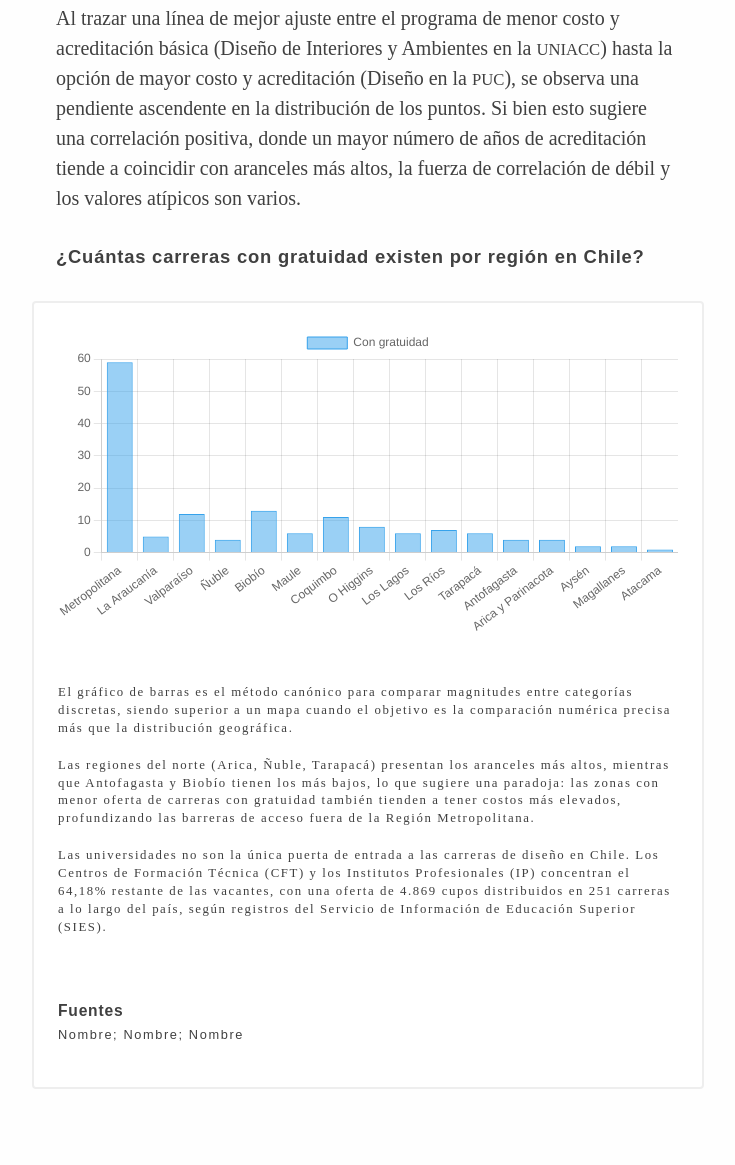
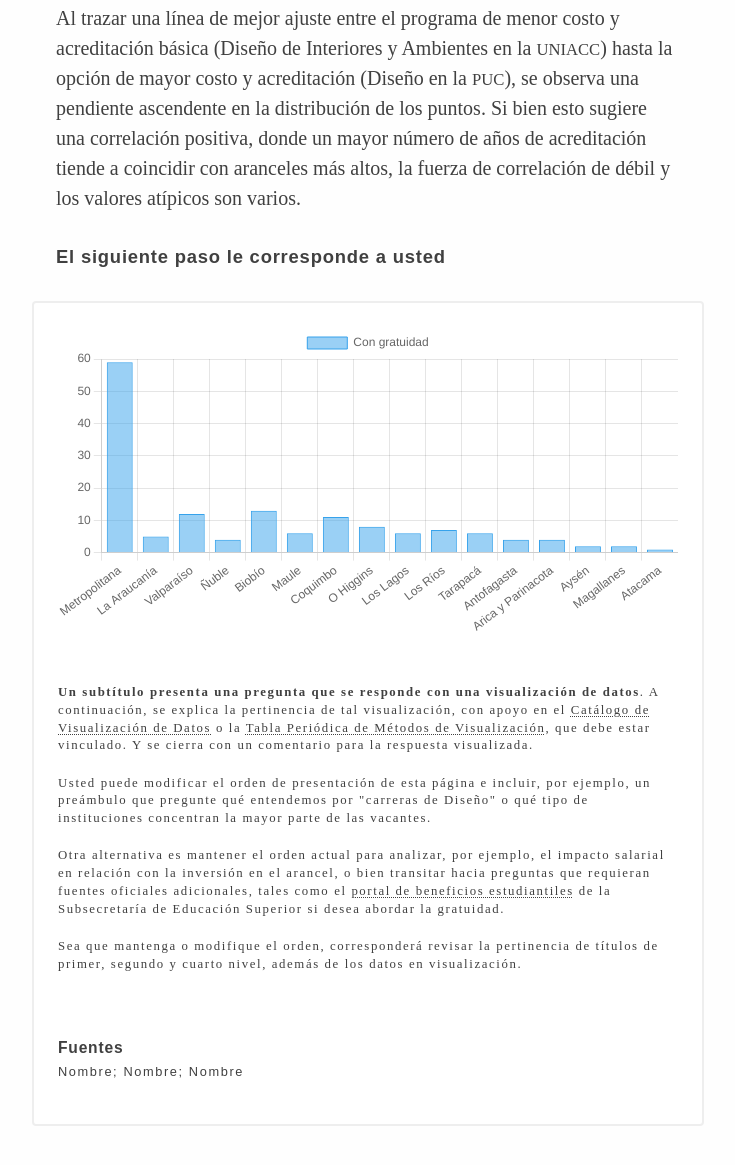
Before and after one commit to FabianVA-630/Clase-11, a plain HTML site: page index.html in a window 1280 px wide. Shown: the part 2053-3218 px from the top of the page, without its empty margins (272-1007 px from the left). Drawn offline with nearby package versions, Linux system fonts and the light colour scheme.

Commit message:
Update index.html

```diff
--- a/index.html
+++ b/index.html
@@ -71,16 +71,18 @@
 
             <p>Al trazar una línea de mejor ajuste entre el programa de menor costo y acreditación básica (Diseño de Interiores y Ambientes en la <small>UNIACC</small>) hasta la opción de mayor costo y acreditación (Diseño en la <small>PUC</small>), se observa una pendiente ascendente en la distribución de los puntos. Si bien esto sugiere una correlación positiva, donde un mayor número de años de acreditación tiende a coincidir con aranceles más altos, la fuerza de correlación de débil y los valores atípicos son varios.</p>
 
-            <h4>¿Cuántas carreras con gratuidad existen por región en Chile?</h4>
+            <h4>El siguiente paso le corresponde a usted</h4>
 			 <figure>
                 <canvas id="otro"></canvas>
                 <figcaption>
 
-            <p>El gráfico de barras es el método canónico para comparar magnitudes entre categorías discretas, siendo superior a un mapa cuando el objetivo es la comparación numérica precisa más que la distribución geográfica.</p>
+            <p><em>Un subtítulo presenta una pregunta que se responde con una visualización de datos</em>. A continuación, se explica la pertinencia de tal visualización, con apoyo en el <a href="https://datavizcatalogue.com/ES/index.html" target="_blank">Catálogo de Visualización de Datos</a> o la <a href="https://www.visual-literacy.org/periodic_table/periodic_table.html" target="_blank">Tabla Periódica de Métodos de Visualización</a>, que debe estar vinculado. Y se cierra con un comentario para la respuesta visualizada.</p>
 
-            <p>Las regiones del norte (Arica, Ñuble, Tarapacá) presentan los aranceles más altos, mientras que Antofagasta y Biobío tienen los más bajos, lo que sugiere una paradoja: las zonas con menor oferta de carreras con gratuidad también tienden a tener costos más elevados, profundizando las barreras de acceso fuera de la Región Metropolitana.</p>
+            <p>Usted puede modificar el orden de presentación de esta página e incluir, por ejemplo, un preámbulo que pregunte qué entendemos por "carreras de Diseño" o qué tipo de instituciones concentran la mayor parte de las vacantes.</p>
 
-            <p>Las universidades no son la única puerta de entrada a las carreras de diseño en Chile. Los Centros de Formación Técnica (CFT) y los Institutos Profesionales (IP) concentran el 64,18% restante de las vacantes, con una oferta de 4.869 cupos distribuidos en 251 carreras a lo largo del país, según registros del Servicio de Información de Educación Superior (SIES).</p>
+            <p>Otra alternativa es mantener el orden actual para analizar, por ejemplo, el impacto salarial en relación con la inversión en el arancel, o bien transitar hacia preguntas que requieran fuentes oficiales adicionales, tales como el <a href="https://portal.beneficiosestudiantiles.cl/gratuidad#references_tabs_field_asociar_subproceso_tab1" target="_blank">portal de beneficios estudiantiles</a> de la Subsecretaría de Educación Superior si desea abordar la gratuidad.</p>
+
+            <p>Sea que mantenga o modifique el orden, corresponderá revisar la pertinencia de títulos de primer, segundo y cuarto nivel, además de los datos en visualización.</p>
 
             <h5>Fuentes</h5>
             <p>Nombre; Nombre; Nombre</p>
@@ -227,7 +229,7 @@
                 },
             });
 
-<div>
+        <div>
   <canvas id="otro"></canvas>
 </div>
 
```
